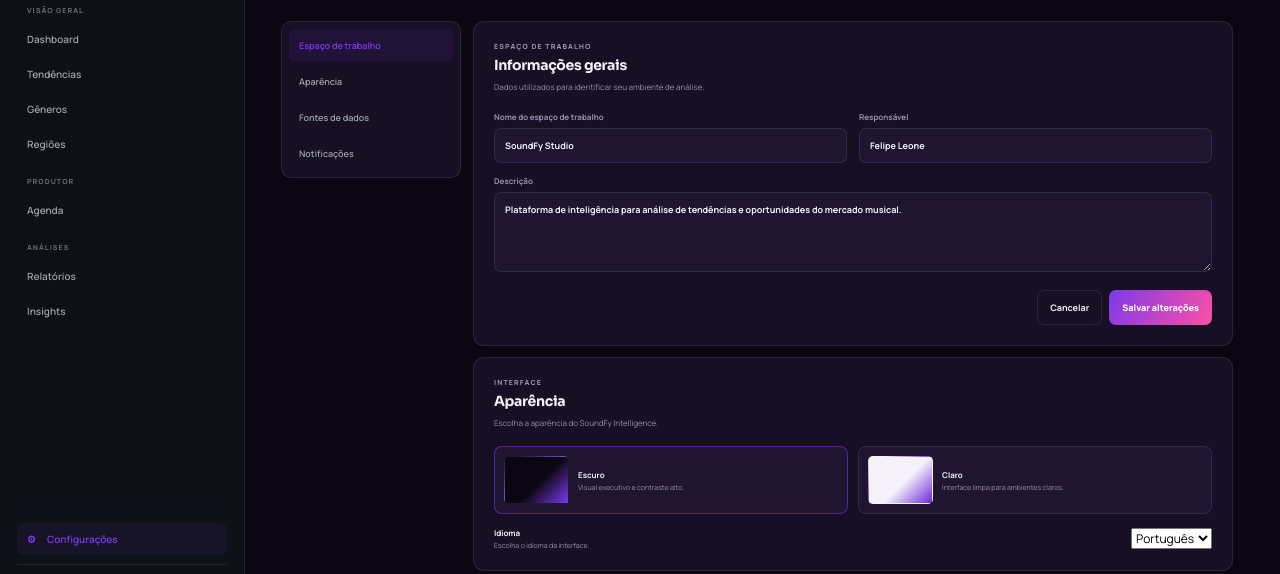
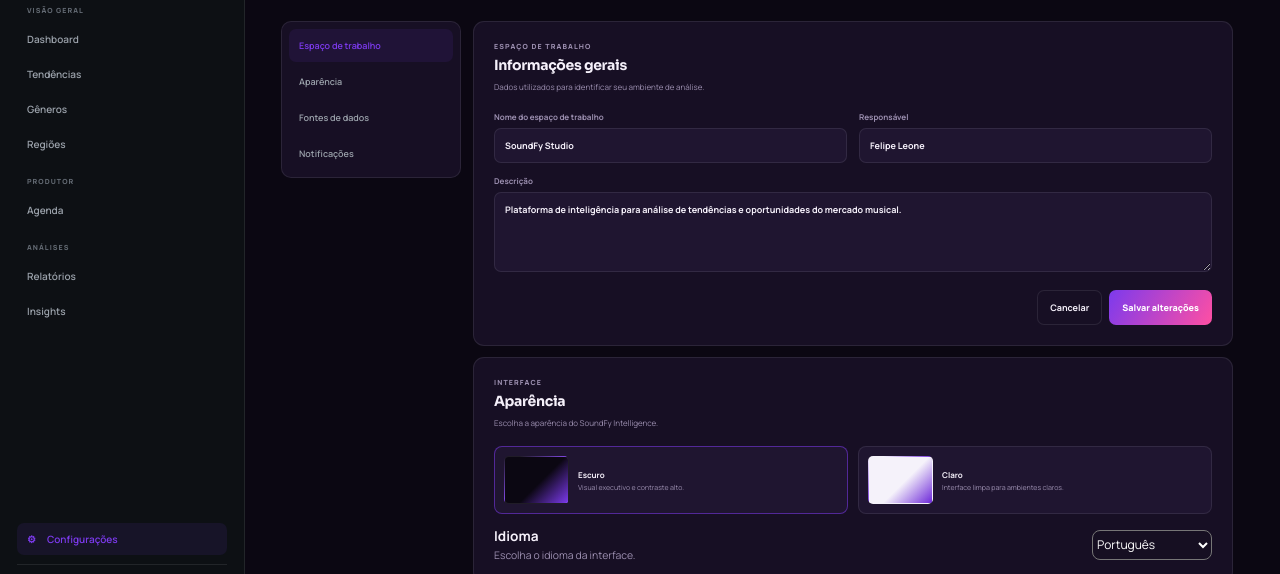
Before and after one commit to Soundfy-Sptech/SoundFy, a website: page public/Pages/configuracoes.html in a window 1280 px wide. Shown: the part 169-743 px from the top of the page. Drawn offline with Linux system fonts and the light colour scheme.

Commit message:
Estilizando o select

```diff
--- a/public/Pages/configuracoes.html
+++ b/public/Pages/configuracoes.html
@@ -146,7 +146,7 @@
                             <small data-i18n="configuracoes.languageDescription"></small>
                         </div>
 
-                        <select id="language">
+                        <select id="language" class="idioma-select">
                             <option value="pt" data-i18n="configuracoes.portuguese"></option>
                             <option value="en" data-i18n="configuracoes.english"></option>
                             <option value="es" data-i18n="configuracoes.spanish"></option>
--- a/public/Style/style.css
+++ b/public/Style/style.css
@@ -562,6 +562,7 @@
     font-size: 8px;
     font-weight: 700;
 }
+
 
 .explicacao-grafico {
     display: flex;
@@ -1072,13 +1073,13 @@
 }
 
 .configuracao strong {
-    font-size: 8px;
+    font-size: 0.85rem;
 }
 
 .configuracao small {
     margin-top: 3px;
     color: var(--cinza);
-    font-size: 7px;
+    font-size: 0.65rem;
 }
 
 .configuracao > em {
@@ -1259,6 +1260,14 @@
     font-weight: 800;
 }
 
+.idioma-select{
+    background-color: #160f22;
+    width: 120px;
+    height: 30px;
+    border-radius: 8px;
+    color: white;
+}
+
 .compromisso-status {
     padding: 3px 5px;
     border-radius: 4px;
```
